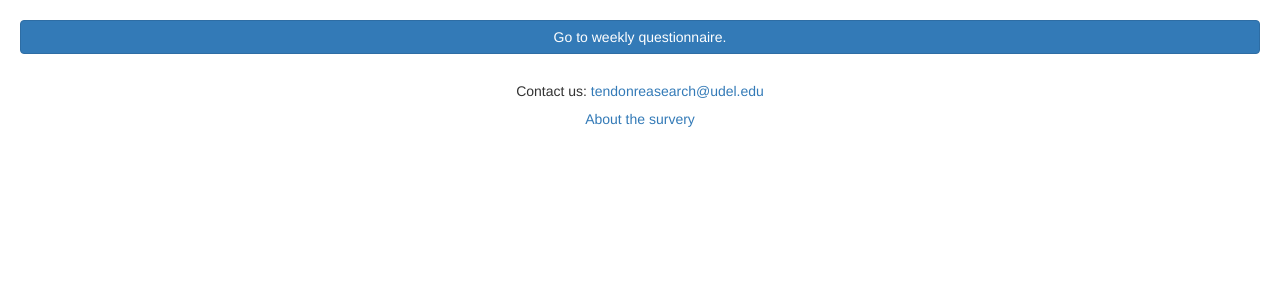
After one commit to Yaoaoaoao/CISC475-675, a Django app: page /questionnaire/entry/patient_id/1 in a window 1280 px wide. The commit adds this page. Shown: the top 300 px of the page. Run offline with Django 3.2, Linux system fonts and the light colour scheme; a user stored in the database is signed in; some libraries are stand-ins or nearby versions.

Commit message:
add survey entry point

```diff
--- /dev/null
+++ b/django/questionnaire/templates/questionnaire/contact.html
@@ -0,0 +1,3 @@
+<h5>Contact us: <a href="mailto:tendonreasearch@udel.edu" target="_top">tendonreasearch@udel.edu</a></h5>
+<p><a href="{% url 'questionnaire:about' %}"> About the survery </a></p>
+<br/>
--- /dev/null
+++ b/django/questionnaire/templates/questionnaire/entry.html
@@ -0,0 +1,27 @@
+{% extends "questionnaire/base.html" %}
+{% load static %}
+
+{% block body %}
+<div class="text-center" style="padding: 20px;">
+    {% if weekly %}
+        <a role="button"
+           class="btn btn-primary btn-block"
+           href="{% url 'questionnaire:view' 2 patient_id%}">
+                Go to weekly questionnaire.</a>
+    {% endif %}
+
+    {% if monthly %}
+    <a role="button"
+       class="btn btn-primary btn-block"
+       href="{% url 'questionnaire:view' 1 patient_id%}">
+        Go to monthly questionnaire.</a>
+    {% endif %}
+
+    {% if not weekly and not monthly %}
+        There is no questionnaire available at this time.
+    {% endif %}
+
+    <br/>
+    {% include 'questionnaire/contact.html' %}
+</div>
+{% endblock %}
--- a/django/questionnaire/templates/questionnaire/question.html
+++ b/django/questionnaire/templates/questionnaire/question.html
@@ -25,7 +25,10 @@
 {% endblock %}
 
 {% block body %}
-<p>Patient ID: {{patient_id}}</p>
+<p>Patient ID: {{patient_id}} &nbsp;&nbsp;&nbsp;
+    <a href="{% url 'questionnaire:logout' %}">Log out</a>
+</p>
+
 <h2 class="text-center">{{questionnaire.title}}</h2>
 <blockquote><small>{{questionnaire.description}}</small></blockquote>
 <hr>
--- a/django/questionnaire/templates/questionnaire/submit.html
+++ b/django/questionnaire/templates/questionnaire/submit.html
@@ -11,7 +11,7 @@
     <h1><span class="glyphicon glyphicon-exclamation-sign panel-heading text-danger"></span></h1>
     <h5>Something went wrong. Please try again later.</h5>
     <small> {{error_msg}} </small>
-    <h5>Contact us: <a href="mailto:tendonreasearch@udel.edu" target="_top">tendonreasearch@udel.edu</a></h5>
+    {% include 'questionnaire/contact.html' %}
 {% endif %}
 
 <br>
--- a/django/questionnaire/urls.py
+++ b/django/questionnaire/urls.py
@@ -1,13 +1,15 @@
 from django.conf.urls import url
 from django.contrib.auth import views as auth_views
+from django.views.generic import TemplateView
 
 from .views import *
 
 urlpatterns = [
     url(r'^$', index, name='index'),
+    url(r'^entry/patient_id/(?P<patient_id>[\d\w]+)$', entryView, name='entry'),
     url(r'^(?P<qid>[0-9]+)/patient_id/(?P<patient_id>[\d\w]+)/$', questionView, name='view'),
     url(r'^(?P<qid>[0-9]+)/patient_id/(?P<patient_id>[\d\w]+)/submit/$', submitAnswers, name='submit'),
-    url(r'^about/$', aboutView, name='about'),
+    url(r'^about/$', TemplateView.as_view(template_name='questionnaire/about.html'), name='about'),
 
     url(r'login/$', auth_views.login, {'template_name': 'questionnaire/login.html'}, name='login'),
     url(r'logout/$', auth_views.logout, {'template_name': 'questionnaire/logout.html'}, name='logout'),
--- a/django/questionnaire/views.py
+++ b/django/questionnaire/views.py
@@ -11,7 +11,18 @@ from django.urls import reverse_lazy
 def index(request):
     return HttpResponse("You're looking at question.")
 
-def entry(request):
+
+@login_required(login_url=reverse_lazy('questionnaire:login'))
+def entryView(request, patient_id):
+    today = timezone.now()
+    context = {'weekly': False, 'monthly': False, 'patient_id': patient_id}
+    # Weekly questionnaire is answered every Friday.
+    if today.weekday() == 5:
+        context['weekly'] = True
+    # Monthly questionnaire is answered at 1st-3rd every month.
+    if today.day <= 3:
+        context['monthly'] = True
+    return render(request, 'questionnaire/entry.html', context)
 
 
 @login_required(login_url=reverse_lazy('questionnaire:login'))
@@ -107,8 +118,3 @@ def submitAnswers(request, qid, patient_id):
         context['error_msg'] = 'Form is invalid.'
 
     return render(request, template, context)
-
-
-@login_required(login_url=reverse_lazy('questionnaire:login'))
-def aboutView(request):
-    return render(request, 'questionnaire/about.html', {})
--- a/django/response/templates/response/index.html
+++ b/django/response/templates/response/index.html
@@ -8,6 +8,7 @@
     <p><a href="{% url 'response:track' %}"> Severity score chart </a></p>
 
     <h3> Patient views</h3>
+    <p><a href="{% url 'questionnaire:entry' 0 %}"> Survey entry point </a></p>
     <p><a href="{% url 'questionnaire:view' 1 0 %}"> Questionnaire 1 </a></p>
     <p><a href="{% url 'questionnaire:view' 2 0 %}"> Questionnaire 2 </a></p>
 
```
